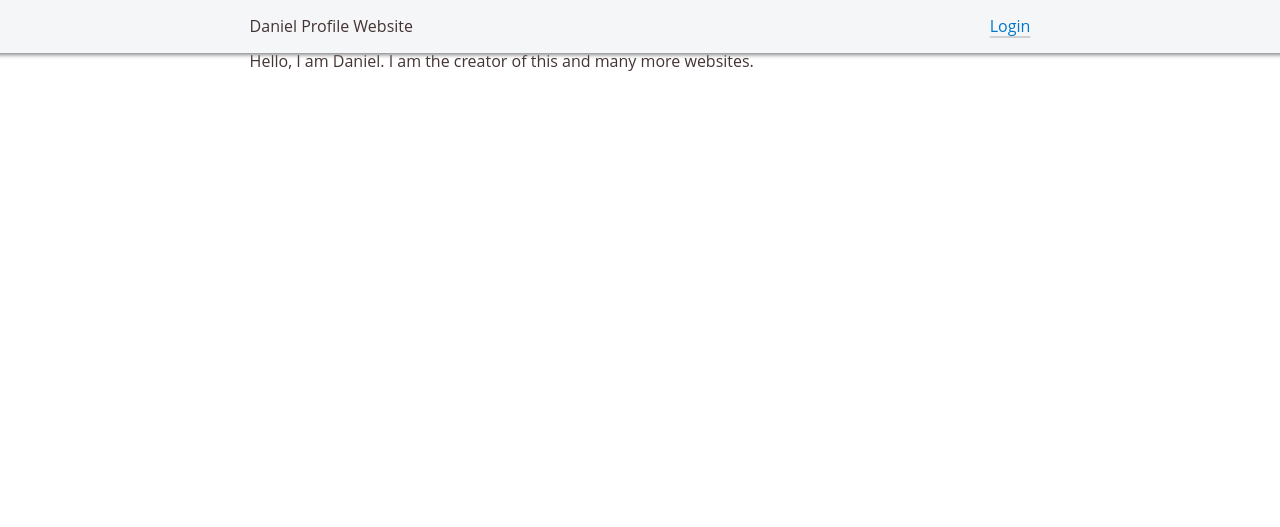
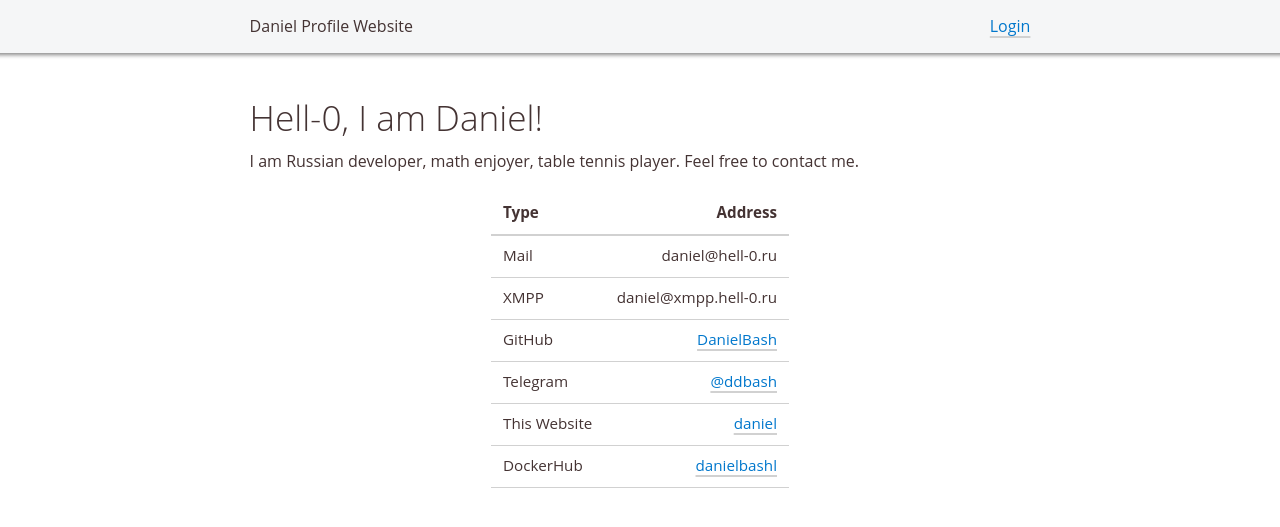
Before and after one commit to DanielBash/profile, a Flask app: page / in a window 1280 px wide. Shown: the top 527 px of the page. Run offline with Flask 3, Linux system fonts and the light colour scheme.

Commit message:
Added contact info

```diff
--- a/settings_templates/default.py
+++ b/settings_templates/default.py
@@ -35,7 +35,7 @@ PERMISSION_GROUPS = {
 
 # -- admin credentials
 ADMIN_PASSWORD = 'password'
-ADMIN_USERNAME = 'admin'
+ADMIN_USERNAME = 'daniel'
 ADMIN_PERMISSION_GROUP = 'admin'
 ADMIN_EMAIL = 'hidden@example.com'
 ADMIN_BIO = 'I am the admin and the creator of this website.'
--- a/templates/index.html
+++ b/templates/index.html
@@ -1,9 +1,50 @@
 {% extends "base.html" %}
 
 {% block content %}
+<h1>Hell-0, I am Daniel!</h1>
+<p>I am Russian developer, math enjoyer, table tennis player. Feel free to contact me.</p>
 
-Hello, I am Daniel. I am the creator of this and many more websites.
+ <figure>
+      <table>
+ <thead>
+  <tr>
+   <th>Type</th>
+   <th>Address</th>
+  </tr>
+ </thead>
+ <tbody>
+    <tr>
+      <td>Mail</td>
+      <td>daniel@hell-0.ru</td>
+    </tr>
 
+    <tr>
+      <td>XMPP</td>
+      <td>daniel@xmpp.hell-0.ru</td>
+    </tr>
+
+    <tr>
+      <td>GitHub</td>
+      <td><a href="https://github.com/DanielBash">DanielBash</a></td>
+    </tr>
+
+    <tr>
+      <td>Telegram</td>
+      <td><a href="https://t.me/ddbash">@ddbash</a></td>
+    </tr>
+
+    <tr>
+      <td>This Website</td>
+      <td><a href="https://hell-0.ru/users/daniel">daniel</a></td>
+    </tr>
+
+    <tr>
+      <td>DockerHub</td>
+      <td><a href="https://hub.docker.com/repositories/danielbashl">danielbashl</a></td>
+    </tr>
+ </tbody>
+</table>
+</figure>
 
 {% if user %}
 <p>Or hey, you are registered. There are some useful links: <a href="{{url_for('users.user', username=user.username)}}">Your profile</a>,<br/>
```
